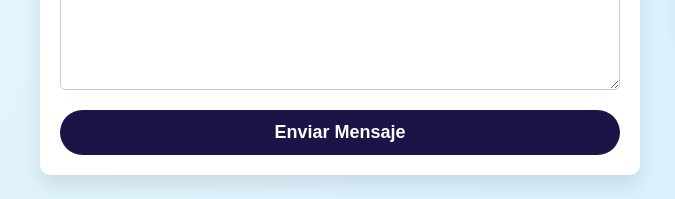
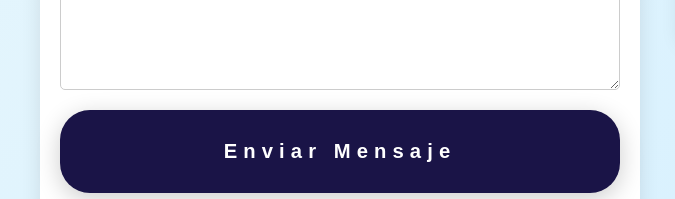
Before and after one commit to DanielRivera12284/pulperia-Dise-o, a plain HTML site: page contacto.html in a window 1280 px wide. Shown: the part 601-800 px from the top of the page, 0-675 px from the left. Drawn offline with Linux system fonts and the light colour scheme.

Commit message:
actualizacion de contacto

```diff
--- a/contacto.html
+++ b/contacto.html
@@ -61,7 +61,9 @@
                     <label for="mensaje">Mensaje:</label>
                     <textarea id="mensaje" name="mensaje" placeholder="Escribe tu mensaje aquí" required></textarea>
 
-                    <button type="submit">Enviar Mensaje</button>
+                    <button>
+                        <span>Enviar Mensaje</span>
+                      </button>
                 </form>
             </div>
 
--- a/css/estilo.css
+++ b/css/estilo.css
@@ -1186,3 +1186,66 @@ button#clear-cart:hover {
         grid-template-columns: 1fr;
     }
 }
+
+/* From Uiverse.io by abrahamcalsin */
+button {
+  position: relative;
+  display: flex;
+  justify-content: center;
+  align-items: center;
+  border-radius: 5px;
+  background: #183153;
+  font-family: "Montserrat", sans-serif;
+  box-shadow: 0px 6px 24px 0px rgba(0, 0, 0, 0.2);
+  overflow: hidden;
+  cursor: pointer;
+  border: none;
+}
+
+button:after {
+  content: " ";
+  width: 0%;
+  height: 100%;
+  background: #ffd401;
+  position: absolute;
+  transition: all 0.4s ease-in-out;
+  right: 0;
+}
+
+button:hover::after {
+  right: auto;
+  left: 0;
+  width: 100%;
+}
+
+button span {
+  text-align: center;
+  text-decoration: none;
+  width: 100%;
+  padding: 18px 25px;
+  color: #fff;
+  font-size: 1.125em;
+  font-weight: 700;
+  letter-spacing: 0.3em;
+  z-index: 20;
+  transition: all 0.3s ease-in-out;
+}
+
+button:hover span {
+  color: #183153;
+  animation: scaleUp 0.3s ease-in-out;
+}
+
+@keyframes scaleUp {
+  0% {
+    transform: scale(1);
+  }
+
+  50% {
+    transform: scale(0.95);
+  }
+
+  100% {
+    transform: scale(1);
+  }
+}
```
